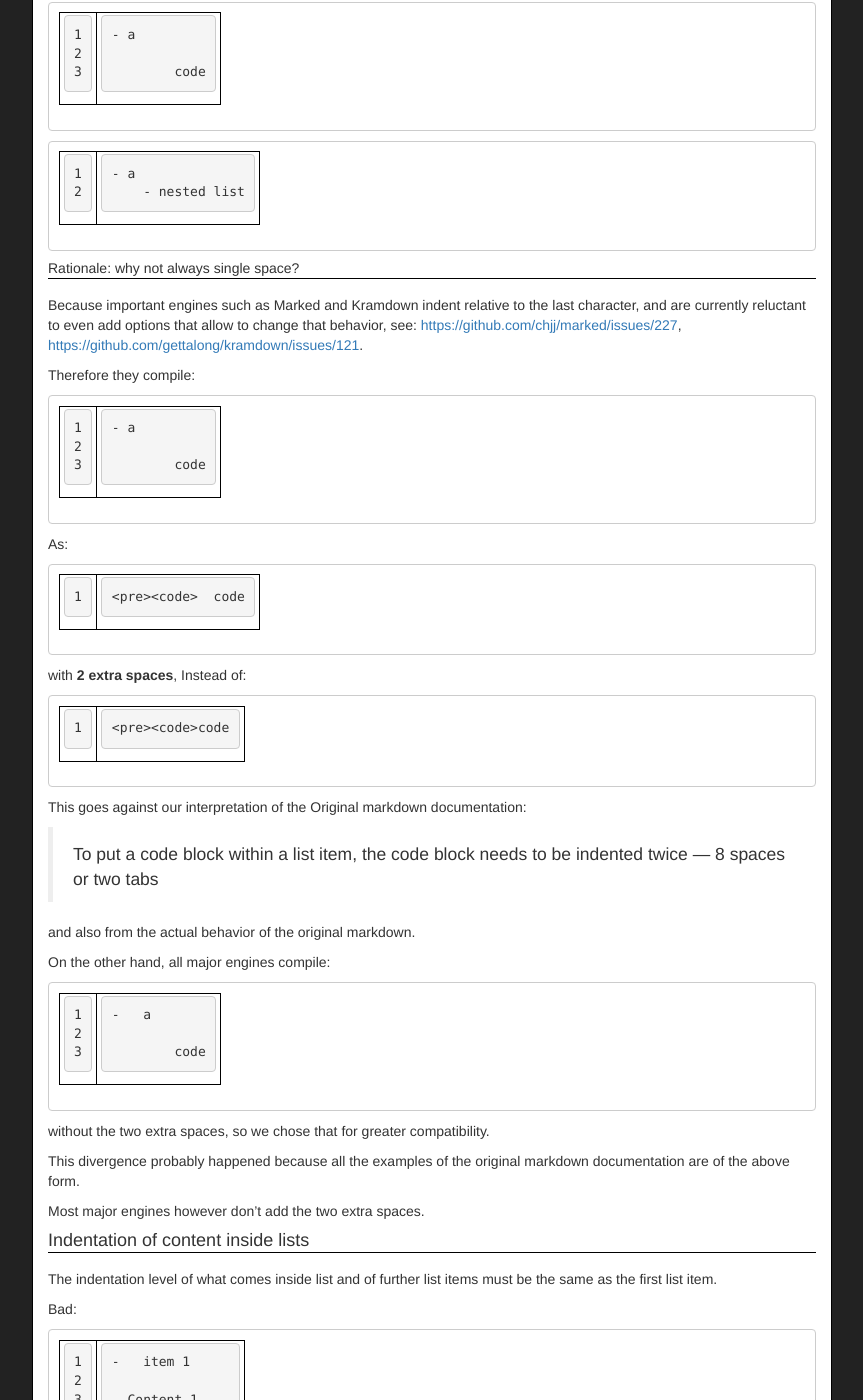
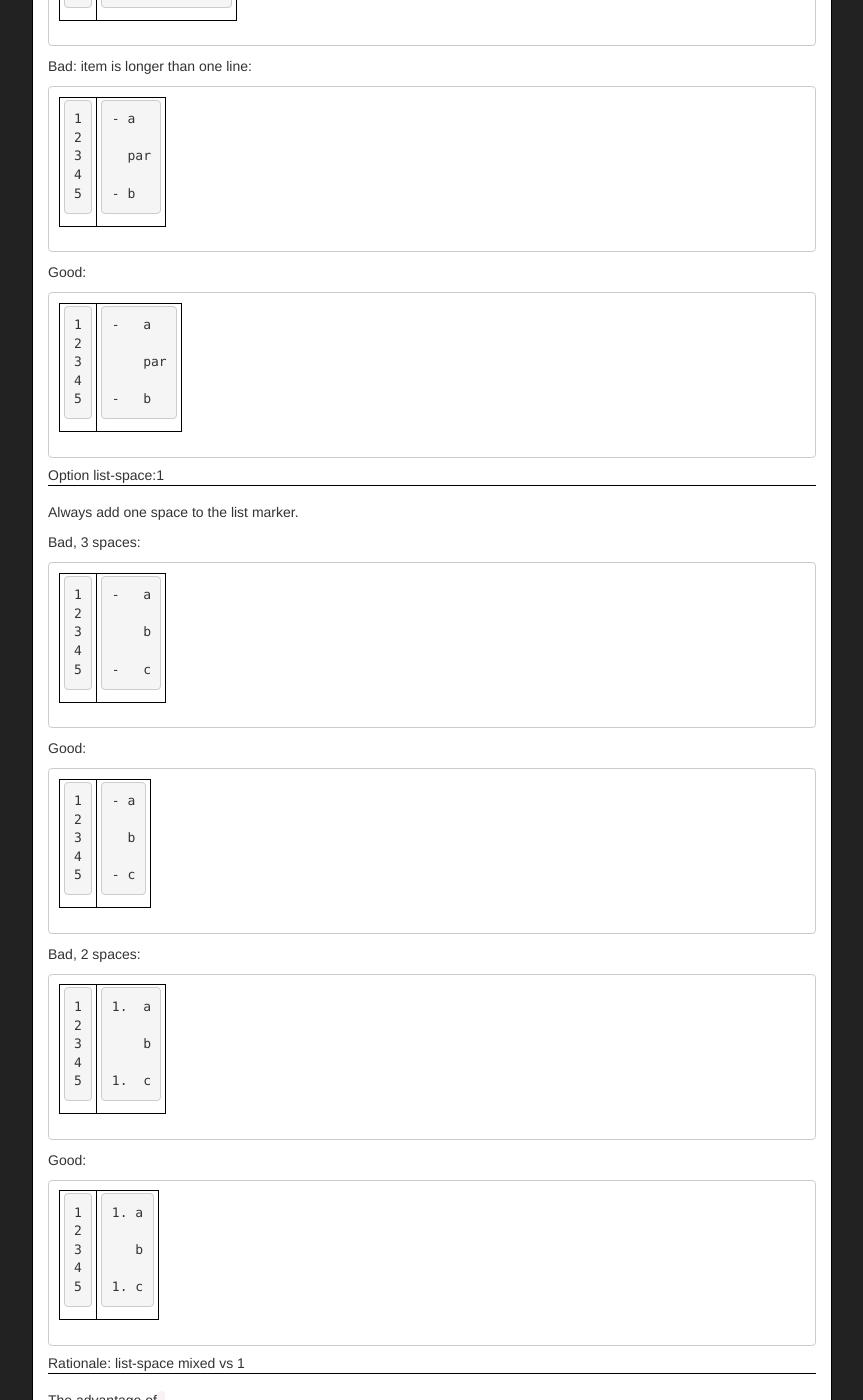
Before and after one commit to cirosantilli/markdown-style-guide, a Jekyll site: the page built from index.md, in a window 1280 px wide and 1400 px high, scrolled down 20269 px. Shown: the whole window, without its empty margins (208-1071 px from the left). Built offline with Jekyll 4.4.1, drawn with Linux system fonts in a browser that asks for light colours; nearby versions of some CDN libraries; some of the changed text lies outside the part shown.

Commit message:
list-space:1 and mixed

```diff
--- a/index.md
+++ b/index.md
@@ -21,13 +21,20 @@ The [source code is available on GitHub]({{ site.github }}).
 
 ### Design goals
 
-- readable
-- portable: produces the same output, or good output, across multiple implementations.
+-   readable
+
+-   portable: produces the same output, or good output, across multiple implementations.
+
     Portability tests are carried out with the [Markdown Test Suite](https://github.com/karlcow/markdown-testsuite).
-- easy to write and modify later
-- diff friendly
-- easy to remember and implement on editors
-- provide rationale behind difficult choices.
+
+-   easy to write and modify later
+
+-   diff friendly
+
+-   easy to remember and implement on editors
+
+-   provide rationale behind difficult choices.
+
     Every rationale section or paragraph is marked with `rationale`
     so you can skip it if you are only interested in the final decisions.
 
@@ -42,16 +49,16 @@ Are you notable? Send a pull request.
 
 If you are a notable user:
 
-- you can opt to be contacted before any major changes happen to the standard.
+-   you can opt to be contacted before any major changes happen to the standard.
     Please inform this on the pull request that adds you to the notable list.
 
-- your vote on decisions will have much greater weight
+-   your vote on decisions will have much greater weight
 
 You are more likely to be notable if your project:
 
-- uses Markdown heavily. E.g.: Markdown engines, text editors, lots of markdown documentation, etc.
+-   uses Markdown heavily. E.g.: Markdown engines, text editors, lots of markdown documentation, etc.
 
-- is popular. Any popularity measure will be taken into account, e.g. GitHub stars,
+-   is popular. Any popularity measure will be taken into account, e.g. GitHub stars,
     Google Rank, etc. 2K+ GitHub stars makes for a very strong case.
 
 ### Options system
@@ -79,7 +86,8 @@ When referring to this guide, specify all non-default options in a comma separat
 
 ### Alternatives
 
-This guide was originally forked from [carwin/markdown-styleguide](https://github.com/carwin/markdown-styleguide/tree/9121c77bd177a3ade6713d50ab1228782d7c02a7). It has been extended considerably, some decisions were modified, and not original lines remain.
+This guide was originally forked from [carwin/markdown-styleguide](https://github.com/carwin/markdown-styleguide/tree/9121c77bd177a3ade6713d50ab1228782d7c02a7).
+It has been extended considerably, some decisions were modified, and not original lines remain.
 
 ## General rules
 
@@ -166,10 +174,12 @@ and do not significantly improve readability.
 
 Try to keep lines under 80 characters by breaking large paragraphs logically at points such as:
 
-- sentences: after a period `.`, question `?` or exclamation mark `!`
-- [clauses](http://www.oxforddictionaries.com/words/clauses):
+-   sentences: after a period `.`, question `?` or exclamation mark `!`
+
+-   [clauses](http://www.oxforddictionaries.com/words/clauses):
     after words like `and`, `which`, `if ... then`, commas `,`
-- large [phrases](http://www.oxforddictionaries.com/words/phrases)
+
+-   large [phrases](http://www.oxforddictionaries.com/words/phrases)
 
 It is acceptable to have a line longer than 80 characters,
 but keep in mind that long sentences are less readable
@@ -187,18 +197,22 @@ Good:
 Rationale:
 
 -   Diffs look better, since a change to a clause shows up as a single diff line.
+
 -   Occasional visual wrapping does not significantly reduce the readability of Markdown,
     since the only language feature that can be indented to indicate hierarchy are nested lists.
+
 -   At some point GitHub translated single newlines to line breaks in READMEs,
     and still does so on comments.
     Currently there is no major engine which does it, so it is safe to use newlines.
+
 -   Some tools are not well adapted for long lines, e.g. Vim and `git diff` will not wrap lines by default.
     This can be configured however via `git config --global core.pager 'less -r'` for Git and `set wrap` for Vim.
 
 Downsides:
 
-- requires considerable writer effort, specially when modifying code.
-- Markdown does not look like the rendered output, in which there are no line breaks.
+-   requires considerable writer effort, specially when modifying code.
+
+-   Markdown does not look like the rendered output, in which there are no line breaks.
     Manual line breaking can make the Markdown more readable than the rendered output,
     which is bad because it gives a false sense of readability encouraging less
     readable long paragraphs.
@@ -627,31 +641,62 @@ Rationale:
     - keep references close to the list so authors are less likely to forget to update them
     - when referring from an external document, always refer to an specific version of the markdown file
 
-#### Spaces after marker
+#### Spaces after list marker
+
+##### Option list-space:mixed
 
 -   If the content of every item of the list is fits in a single paragraph, use **1** space.
 
-    Indent wrapped lines 4 spaces deeper than their parent.
-
 -   Otherwise, for every item of the list:
 
-    - use **3** spaces for unordered lists.
-    - use **2** spaces for ordered lists.
+    -   use **3** spaces for unordered lists.
+
+    -   use **2** spaces for ordered lists.
         One less than for unordered because the marker is 2 chars long.
+
+Bad, every item is one line long:
+
+    -   a
+    -   b
 
 Good:
 
     - a
     - b
-    - paragraph
-        with a wrapped line.
 
-<!-- -->
+Bad, every item is one line long:
+
+    1.  a
+    1.  b
+
+Good:
 
     1. a
     1. b
 
-<!-- -->
+Bad: item is longer than one line:
+
+    - item that
+      is wrapped
+
+    - item 2
+
+Good:
+
+    -   item that
+        is wrapped
+
+    -   item 2
+
+Bad: item is longer than one line:
+
+    - a
+
+      par
+
+    - b
+
+Good:
 
     -   a
 
@@ -659,85 +704,108 @@ Good:
 
     -   b
 
-            code
+##### Option list-space:1
+
+Always add one space to the list marker.
+
+Bad, 3 spaces:
+
+    -   a
+
+        b
 
     -   c
 
-<!-- -->
+Good:
+
+    - a
+
+      b
+
+    - c
+
+Bad, 2 spaces:
 
     1.  a
 
-        par
+        b
 
-Bad, single line content only:
+    1.  c
+
+Good:
+
+    1. a
+
+       b
+
+    1. c
+
+##### Rationale: list-space mixed vs 1
+
+The advantage of `list-space:1` is that it removes the decision of
+how many spaces you should put after the list marker: it is always one.
+
+We could choose to always have list content indented as:
 
     -   a
     -   b
 
-Bad, line break but indented only 2 spaces deeper:
+but that is ugly.
 
-    - First part of
-      line break.
+The disadvantages of `list-space:1`
 
-Bad, content that does not fit in a single line:
+-   creates three indentation levels for the language:
 
-    - a
+    - 4 for indented code blocks
+    - 3 for ordered lists
+    - 2 for unordered lists
 
-        par
+    That means that you cannot easily configure your editor indent level to deal with all cases
+    when you want to change the indentation level of multiple list item lines.
 
-<!-- -->
+-   Is not implemented consistently across editors.
 
-    - a
+    In particular what should happen at:
 
-            code
+        - a
 
-<!-- -->
+                code
 
-    - a
-        - nested list
+    This (2 spaces):
 
-##### Rationale: why not always single space?
+        <pre><code>  code
 
-Because important engines such as Marked and Kramdown indent relative to the last character,
-and are currently reluctant to even add options that allow to change that behavior,
-see: <https://github.com/chjj/marked/issues/227>, <https://github.com/gettalong/kramdown/issues/121>.
+    Or no spaces:
 
-Therefore they compile:
+        <pre><code>code
 
-    - a
+    Likely the original markdown said no spaces:
 
-            code
+    > To put a code block within a list item, the code block
+    > needs to be indented twice — 8 spaces or two tabs
 
-As:
+    But many implementations did otherwise.
 
-    <pre><code>  code
-
-with **2 extra spaces**, Instead of:
-
-    <pre><code>code
-
-This goes against our interpretation of the Original markdown documentation:
-
-> To put a code block within a list item, the code block needs to be indented twice — 8 spaces or two tabs
-
-and also from the actual behavior of the original markdown.
-
-On the other hand, all major engines compile:
-
-    -   a
-
-            code
-
-without the two extra spaces, so we chose that for greater compatibility.
-
-This divergence probably happened because all the examples
-of the original markdown documentation are of the above form.
-
-Most major engines however don't add the two extra spaces.
+    CommonMark [adds the 2 spaces](http://spec.commonmark.org/0.12/#example-176).
 
 #### Indentation of content inside lists
 
-The indentation level of what comes inside list and of further list items must be the same as the first list item.
+The indentation level of what comes inside list and of further list items
+must be the same as the first list item.
+
+Bad:
+
+    -   item that
+      is wrapped
+
+    -   item 2
+
+Good:
+
+    -   item that
+        is wrapped
+
+    -   item 2
 
 Bad:
 
@@ -1103,8 +1171,9 @@ Bad, no colon
 
 Rationale:
 
-- headers are better section separators since they say what a section is about.
-- horizontal rules don't have a generally accepted semantic meaning.
+-   headers are better section separators since they say what a section is about.
+
+-   horizontal rules don't have a generally accepted semantic meaning.
     This guide gives them one.
 
 Use 3 hyphens without spaces:
@@ -1115,14 +1184,20 @@ Use 3 hyphens without spaces:
 
 Extension.
 
-- Surround tables by one empty line.
-- Don't indent tables.
-- Surround every line of the table by pipes.
-- Align all border pipes vertically.
-- Separate header from body by hyphens except at the aligned pipes `|`.
-- Pipes `|` must be surrounded by a space, except for outer pipes
+-   Surround tables by one empty line.
+
+-   Don't indent tables.
+
+-   Surround every line of the table by pipes.
+
+-   Align all border pipes vertically.
+
+-   Separate header from body by hyphens except at the aligned pipes `|`.
+
+-   Pipes `|` must be surrounded by a space, except for outer pipes
     which only get one space internally, and pipes of the hyphen separator line.
-- Column width is determined by the longest cell in the column.
+
+-   Column width is determined by the longest cell in the column.
 
 Good table:
 
@@ -1137,13 +1212,16 @@ Good table:
 
 Rationale:
 
-- unaligned tables tables are easier to write, but aligned tables are more readable,
+-   unaligned tables tables are easier to write, but aligned tables are more readable,
     and people read code much more often than they edit it.
-- preceding pipes make it easier to determine where a table starts and ends.
+
+-   preceding pipes make it easier to determine where a table starts and ends.
     Trailing pipes make it look better because of symmetry.
-- there exist tools which help keeping the table aligned.
+
+-   there exist tools which help keeping the table aligned.
     For example, Vim has the [Tabular plugin](https://github.com/godlygeek/tabular) which allows to align the entire table with `:Tabular /|`.
-- why no spaces around pipes of the hyphen separator line, i.e.: `|---|` instead of `| - |`?
+
+-   why no spaces around pipes of the hyphen separator line, i.e.: `|---|` instead of `| - |`?
     No spaces looks better, works on GitHub. Downside: harder to implement automatic alignment in editors,
     as it requires a special rule for the separator line.
 
```
